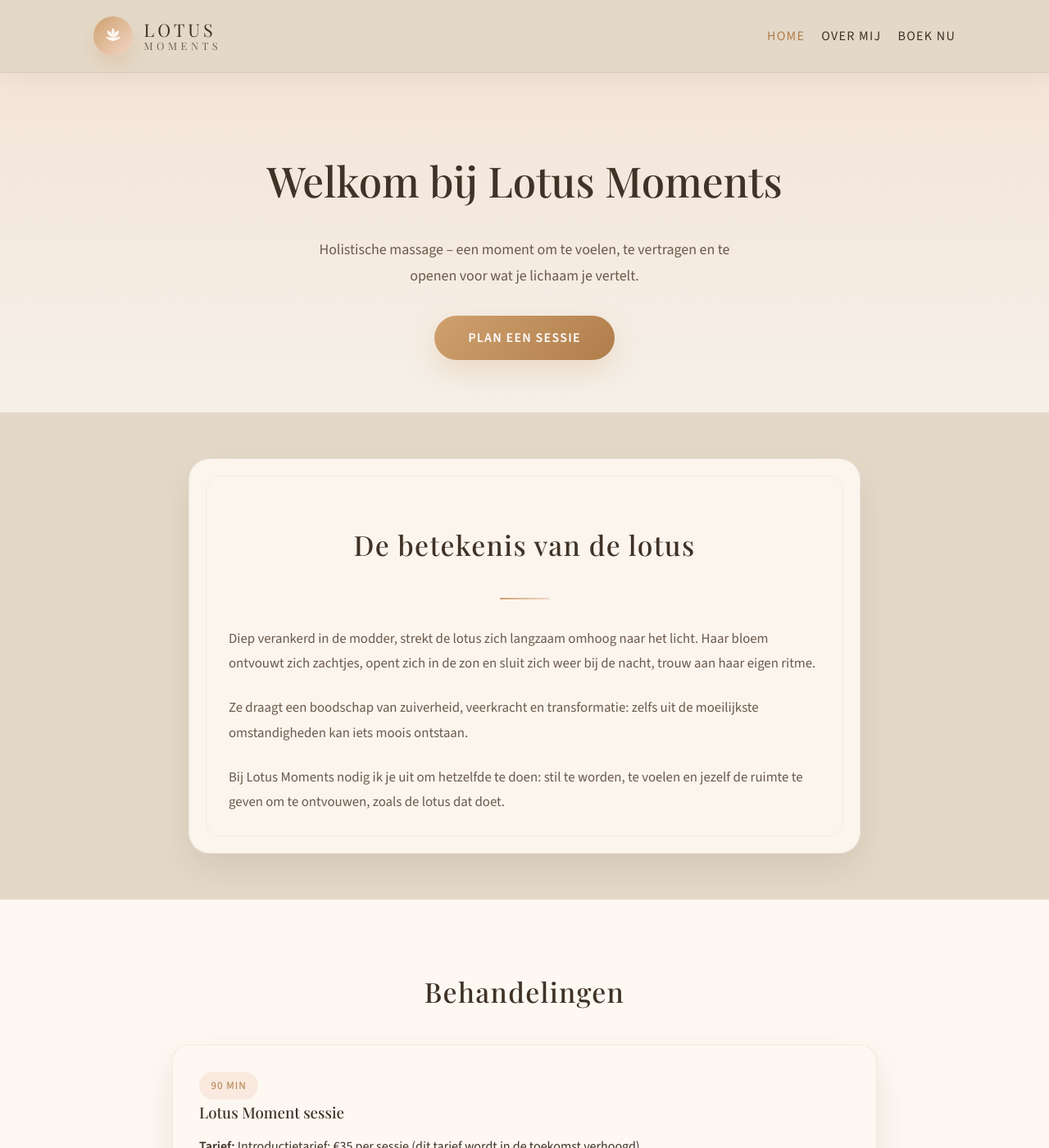
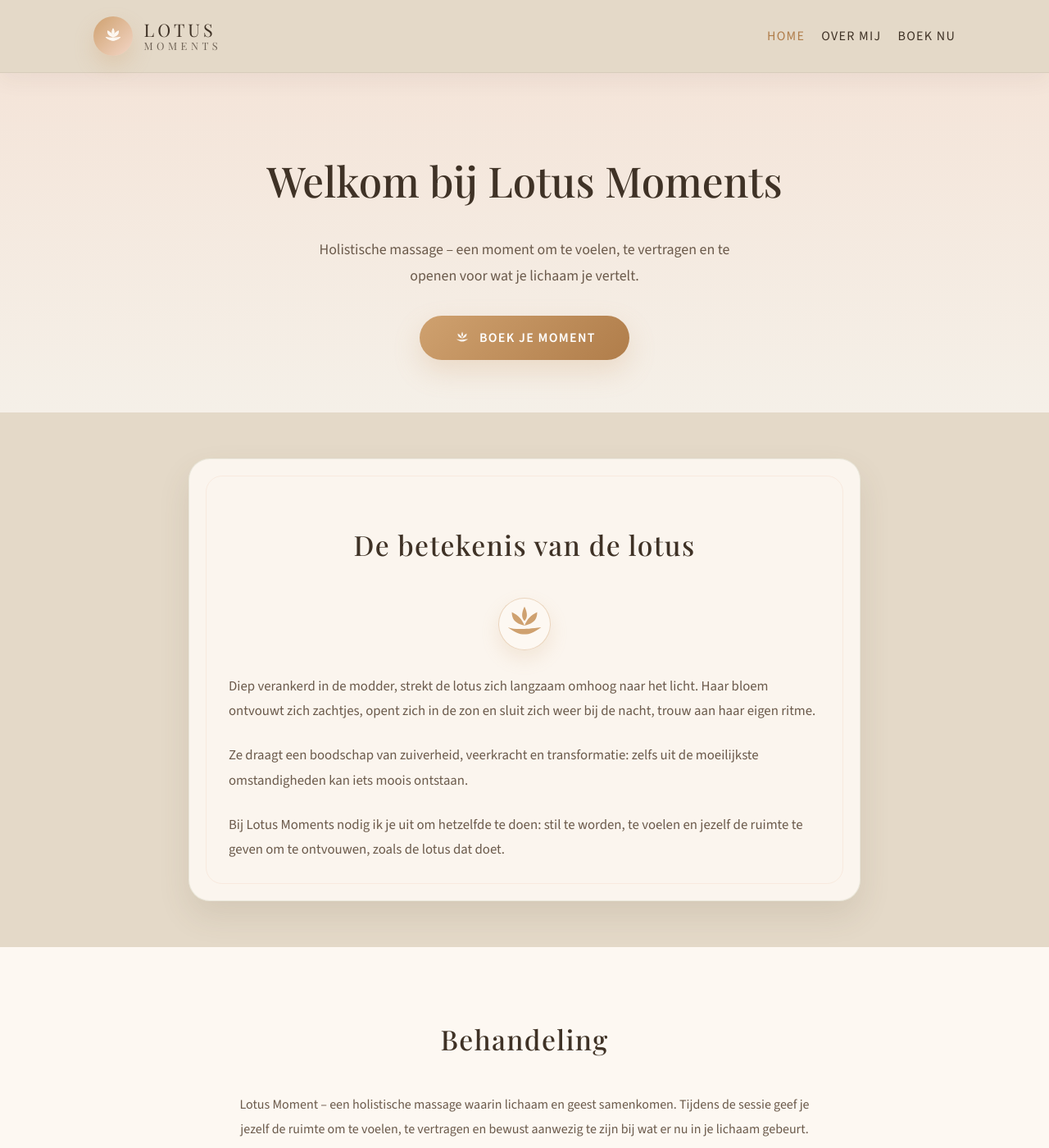
Before and after one commit to LotusMoments/website, a Jekyll site: the page built from index.md, in a window 1280 px wide and 1400 px high. Shown: the whole window at 82% size. Built offline with Jekyll 4.4.1, drawn with Linux system fonts in a browser that asks for light colours; some of the changed text lies outside the part shown.

Commit message:
Design update

```diff
--- a/_includes/footer.html
+++ b/_includes/footer.html
@@ -1,6 +1,22 @@
 <footer class="site-footer">
   <div class="container footer-content">
     <p>&copy; {{ site.time | date: '%Y' }} {{ site.title }}. Alle rechten voorbehouden.</p>
+    <p class="footer-location">
+      <span class="footer-lotus" aria-hidden="true">
+        <svg
+          xmlns="http://www.w3.org/2000/svg"
+          viewBox="0 0 128 128"
+          role="presentation"
+          focusable="false"
+        >
+          <path d="M64 20c-8 16-8 28 0 36 8-8 8-20 0-36z"></path>
+          <path d="M32 34c0 18 8 28 32 34-6-16-16-26-32-34z"></path>
+          <path d="M96 34c-16 8-26 18-32 34 24-6 32-16 32-34z"></path>
+          <path d="M22 72c18 6 36 6 84 0-32 24-52 24-84 0z"></path>
+        </svg>
+      </span>
+      Lotus Moments - lichaamsgerichte therapie, gevestigd in de wijk De Vijfhoek, Deventer.
+    </p>
     <div class="footer-links">
       {% if site.social_links.calendly %}
       <a href="{{ site.social_links.calendly }}" target="_blank" rel="noopener"
--- a/_layouts/home.html
+++ b/_layouts/home.html
@@ -12,7 +12,20 @@ layout: default
       target="_blank"
       rel="noopener"
     >
-      Plan een sessie
+      <span class="cta-icon" aria-hidden="true">
+        <svg
+          xmlns="http://www.w3.org/2000/svg"
+          viewBox="0 0 128 128"
+          role="presentation"
+          focusable="false"
+        >
+          <path d="M64 20c-8 16-8 28 0 36 8-8 8-20 0-36z"></path>
+          <path d="M32 34c0 18 8 28 32 34-6-16-16-26-32-34z"></path>
+          <path d="M96 34c-16 8-26 18-32 34 24-6 32-16 32-34z"></path>
+          <path d="M22 72c18 6 36 6 84 0-32 24-52 24-84 0z"></path>
+        </svg>
+      </span>
+      {{ page.cta_label | default: 'Boek je moment' }}
     </a>
   </div>
 </section>
@@ -21,6 +34,19 @@ layout: default
 <section class="sections lotus" id="betekenis-van-de-lotus">
   <div class="container lotus-card">
     <h2 class="section-title">{{ page.lotus.title }}</h2>
+    <span class="lotus-card-icon" aria-hidden="true">
+      <svg
+        xmlns="http://www.w3.org/2000/svg"
+        viewBox="0 0 128 128"
+        role="presentation"
+        focusable="false"
+      >
+        <path d="M64 20c-8 16-8 28 0 36 8-8 8-20 0-36z"></path>
+        <path d="M32 34c0 18 8 28 32 34-6-16-16-26-32-34z"></path>
+        <path d="M96 34c-16 8-26 18-32 34 24-6 32-16 32-34z"></path>
+        <path d="M22 72c18 6 36 6 84 0-32 24-52 24-84 0z"></path>
+      </svg>
+    </span>
     <div class="lotus-copy">
       {% for paragraph in page.lotus.paragraphs %}
       <p>{{ paragraph }}</p>
@@ -32,15 +58,15 @@ layout: default
 
 <section class="sections">
   <div class="container">
-    <h2 class="section-title">Behandelingen</h2>
+    <h2 class="section-title">Behandeling</h2>
+    {% if page.treatment_intro %}
+    <p class="treatment-intro">{{ page.treatment_intro }}</p>
+    {% endif %}
     <div class="treatments-grid">
       {% for treatment in site.data.behandelingen %}
       <article class="treatment-card">
         <span class="pill">{{ treatment.duur }}</span>
         <h3>{{ treatment.naam }}</h3>
-        {% if treatment.tarief %}
-        <p class="treatment-price"><strong>Tarief:</strong> {{ treatment.tarief }}</p>
-        {% endif %}
         <p>{{ treatment.omschrijving }}</p>
         {% if treatment.resultaat %}
         <p><strong>Resultaat:</strong> {{ treatment.resultaat }}</p>
@@ -56,8 +82,37 @@ layout: default
           {% endfor %}
         </ul>
         {% endif %}
+        {% if treatment.tarief %}
+        <p class="treatment-price">
+          <strong>Tarief:</strong> {{ treatment.tarief }}{% if page.pricing_points %}{% for point in page.pricing_points %}
+          <span class="pricing-detail">{{ point }}</span>{% endfor %}{% endif %}
+        </p>
+        {% endif %}
       </article>
       {% endfor %}
+    </div>
+    <div class="section-cta">
+      <a
+        class="cta-btn"
+        href="{{ site.social_links.calendly }}"
+        target="_blank"
+        rel="noopener"
+      >
+        <span class="cta-icon" aria-hidden="true">
+          <svg
+            xmlns="http://www.w3.org/2000/svg"
+            viewBox="0 0 128 128"
+            role="presentation"
+            focusable="false"
+          >
+            <path d="M64 20c-8 16-8 28 0 36 8-8 8-20 0-36z"></path>
+            <path d="M32 34c0 18 8 28 32 34-6-16-16-26-32-34z"></path>
+            <path d="M96 34c-16 8-26 18-32 34 24-6 32-16 32-34z"></path>
+            <path d="M22 72c18 6 36 6 84 0-32 24-52 24-84 0z"></path>
+          </svg>
+        </span>
+        {{ page.cta_label | default: 'Boek je moment' }}
+      </a>
     </div>
   </div>
 </section>
@@ -74,18 +129,3 @@ layout: default
   </div>
 </section>
 {% endif %}
-
-<section class="sections calendly" id="calendly">
-  <div class="container">
-    <h2 class="section-title">Boek je moment</h2>
-    <p>Plan jouw Lotus Moment van 90 minuten: intake, massage en nabespreking in één afspraak. Je ontvangt na het boeken alle praktische informatie in je inbox.</p>
-    <a
-      class="cta-btn"
-      href="{{ site.social_links.calendly }}"
-      target="_blank"
-      rel="noopener"
-    >
-      Plan je sessie
-    </a>
-  </div>
-</section>
--- a/assets/css/style.css
+++ b/assets/css/style.css
@@ -174,7 +174,9 @@ body {
   letter-spacing: 0.08em;
   text-transform: uppercase;
   transition: transform 0.2s ease, box-shadow 0.2s ease;
-  display: inline-block;
+  display: inline-flex;
+  align-items: center;
+  gap: 0.6rem;
   box-shadow: 0 14px 32px rgba(207, 161, 111, 0.25);
 }
 
@@ -244,13 +246,25 @@ body {
   margin: 0;
 }
 
-.lotus-copy p:first-child::before {
-  content: "";
-  display: block;
-  width: 60px;
-  height: 2px;
-  background: linear-gradient(90deg, var(--accent) 0%, var(--accent-soft) 100%);
-  margin: 0 auto 2rem;
+
+.lotus-card-icon {
+  display: flex;
+  width: 64px;
+  height: 64px;
+  margin: 0 auto 1.75rem;
+  color: var(--accent);
+  justify-content: center;
+  align-items: center;
+  border-radius: 50%;
+  background: rgba(253, 248, 242, 0.95);
+  border: 1px solid rgba(207, 161, 111, 0.4);
+  box-shadow: 0 10px 22px rgba(207, 161, 111, 0.18);
+}
+
+.lotus-card-icon svg {
+  width: 100%;
+  height: 100%;
+  fill: currentColor;
 }
 
 .treatments-grid {
@@ -259,6 +273,14 @@ body {
   gap: 2rem;
   max-width: 860px;
   margin: 0 auto;
+}
+
+.treatment-intro {
+  max-width: 720px;
+  margin: 0 auto 2.5rem;
+  text-align: center;
+  color: var(--text-muted);
+  line-height: 1.85;
 }
 
 .treatment-card {
@@ -281,6 +303,11 @@ body {
   line-height: 1.65;
 }
 
+.treatment-price {
+  margin-top: 1.75rem;
+  color: var(--text);
+}
+
 .treatment-card .pill {
   display: inline-block;
   padding: 0.35rem 0.9rem;
@@ -295,7 +322,7 @@ body {
 .treatment-steps {
   list-style: none;
   padding: 0;
-  margin: 1.5rem 0 0;
+  margin: 1.5rem 0 1.75rem;
   display: flex;
   flex-direction: column;
   gap: 1.25rem;
@@ -325,6 +352,36 @@ body {
   margin: 0.4rem 0 0;
   color: var(--text-muted);
   line-height: 1.6;
+}
+
+.pricing-detail {
+  display: inline;
+  color: var(--text-muted);
+  margin-left: 0.4rem;
+}
+
+.treatment-price {
+  margin-top: 1.75rem;
+  margin-bottom: 1.75rem;
+  color: var(--text);
+}
+
+.cta-icon {
+  display: inline-flex;
+  width: 22px;
+  height: 22px;
+}
+
+.cta-icon svg {
+  width: 100%;
+  height: 100%;
+  fill: currentColor;
+  opacity: 0.9;
+}
+
+.section-cta {
+  margin: 2.5rem auto 0;
+  text-align: center;
 }
 
 .reviews {
@@ -370,6 +427,28 @@ body {
   gap: 0.75rem;
   align-items: center;
   text-align: center;
+}
+
+.footer-location {
+  max-width: 420px;
+  margin: 0;
+  color: var(--text-muted);
+  line-height: 1.6;
+}
+
+.footer-lotus {
+  display: inline-flex;
+  width: 20px;
+  height: 20px;
+  margin-right: 0.45rem;
+  vertical-align: middle;
+  color: var(--accent);
+}
+
+.footer-lotus svg {
+  width: 100%;
+  height: 100%;
+  fill: currentColor;
 }
 
 .site-footer a {
--- a/index.md
+++ b/index.md
@@ -3,15 +3,19 @@ layout: home
 title: Home
 hero_title: Welkom bij Lotus Moments
 hero_intro: "Holistische massage – een moment om te voelen, te vertragen en te openen voor wat je lichaam je vertelt."
+treatment_intro: >-
+  Lotus Moment – een holistische massage waarin lichaam en geest samenkomen.
+  Tijdens de sessie geef je jezelf de ruimte om te voelen, te vertragen en bewust
+  aanwezig te zijn bij wat er nu in je lichaam gebeurt.
+pricing_points:
+  - "Dit tarief helpt mij ervaring op te doen en een fijne klantenbasis op te bouwen."
+  - "Na afronding van het eerste studiejaar (april 2026) wordt het tarief rond 80 EUR per sessie."
+  - "Vanaf dat moment kan mogelijk een deel van de behandeling via de aanvullende zorgverzekering vergoed worden."
+cta_label: Boek je moment
 lotus:
   title: De betekenis van de lotus
   paragraphs:
     - "Diep verankerd in de modder, strekt de lotus zich langzaam omhoog naar het licht. Haar bloem ontvouwt zich zachtjes, opent zich in de zon en sluit zich weer bij de nacht, trouw aan haar eigen ritme."
     - "Ze draagt een boodschap van zuiverheid, veerkracht en transformatie: zelfs uit de moeilijkste omstandigheden kan iets moois ontstaan."
     - "Bij Lotus Moments nodig ik je uit om hetzelfde te doen: stil te worden, te voelen en jezelf de ruimte te geven om te ontvouwen, zoals de lotus dat doet."
-reviews:
-  - quote: "Een zachte reset voor mijn hele systeem. Ik voel me zo gedragen."
-    naam: Eva
-  - quote: "Nog nooit zo diep kunnen ontspannen. De combinatie van aanraking en stilte was goud waard."
-    naam: Sam
 ---
```
Also changed, not shown: _data/behandelingen.yml (+8 -6 lines), over-mij.md (+7 -3 lines).
